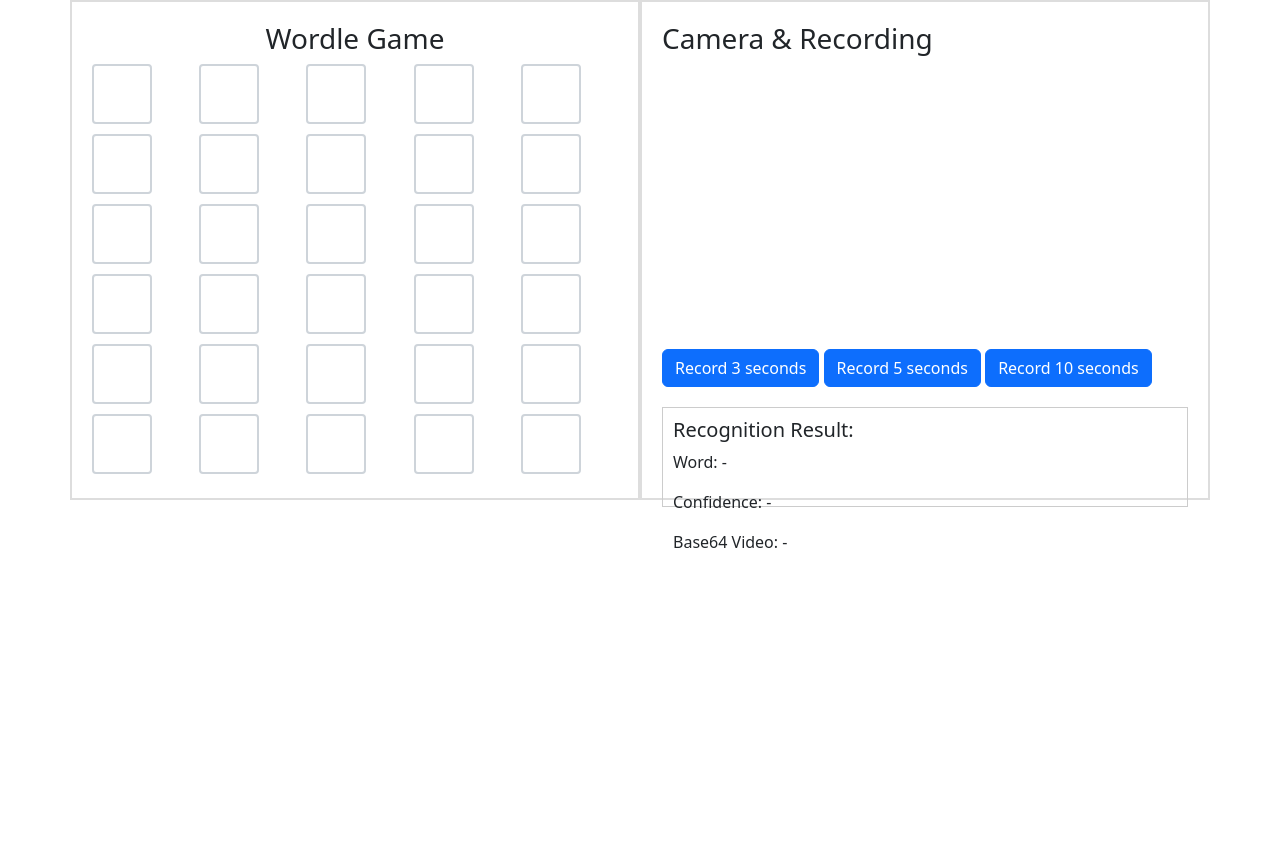
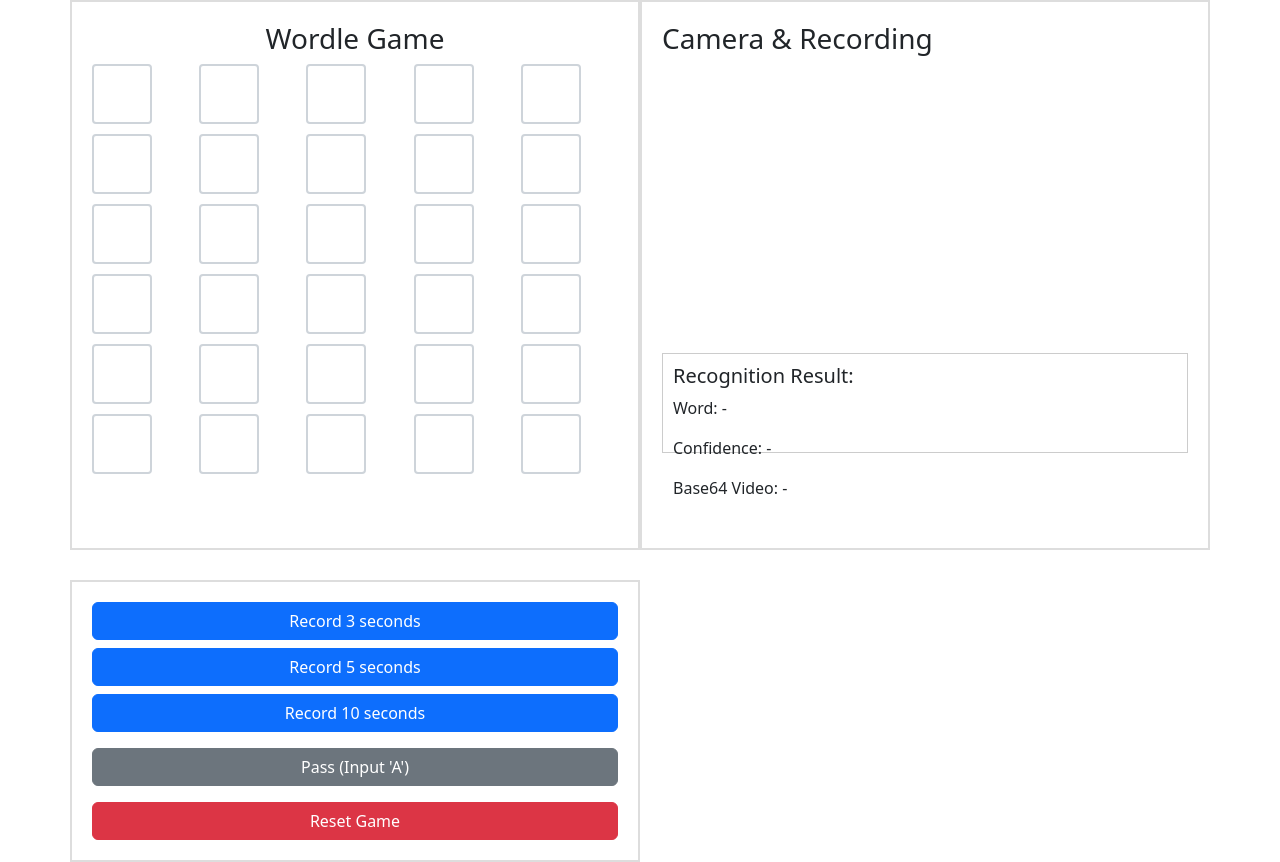
Before and after one commit to learnai2024-team3-project/slgame, a Django app: page / in a window 1280 px wide. Before the commit the page ends 548 px from the top, so only its background shows below. Run offline with Django 5.2, Linux system fonts and the light colour scheme.

Commit message:
完成遊戲功能

```diff
--- a/templates/index.html
+++ b/templates/index.html
@@ -10,14 +10,15 @@
         #wordle-game {
             border: 2px solid #ddd;
             padding: 20px;
-            height: 500px;
+            height: 550px; /* 增加50px */
             overflow-y: auto;
         }
 
         #camera-section {
             border: 2px solid #ddd;
             padding: 20px;
-            height: 500px;
+            height: 550px; /* 增加50px */
+            margin-bottom: 30px; /* 與按鈕框之間的距離 */
         }
 
         #result-display {
@@ -25,6 +26,11 @@
             border: 1px solid #ccc;
             padding: 10px;
             height: 100px;
+        }
+
+        #button-container {
+            border: 2px solid #ddd;
+            padding: 20px;
         }
 
         video {
@@ -89,11 +95,6 @@
                 <h3>Camera & Recording</h3>
                 <video id="camera" autoplay></video>
                 <div id="countdown"></div>
-                <div class="mt-3">
-                    <button class="btn btn-primary" onclick="startRecording(3)">Record 3 seconds</button>
-                    <button class="btn btn-primary" onclick="startRecording(5)">Record 5 seconds</button>
-                    <button class="btn btn-primary" onclick="startRecording(10)">Record 10 seconds</button>
-                </div>
                 <div id="result-display">
                     <h5>Recognition Result:</h5>
                     <p id="recognized-word">Word: -</p>
@@ -101,18 +102,30 @@
                     <p id="base64-video">Base64 Video: -</p>
                 </div>
             </div>
+
+            <!-- Button Container Section -->
+            <div class="col-md-6" id="button-container">
+                <div class="d-grid gap-2">
+                    <button class="btn btn-primary" onclick="startRecording(3)">Record 3 seconds</button>
+                    <button class="btn btn-primary" onclick="startRecording(5)">Record 5 seconds</button>
+                    <button class="btn btn-primary" onclick="startRecording(10)">Record 10 seconds</button>
+                    <button class="btn btn-secondary mt-2" onclick="passInput()">Pass (Input 'A')</button>
+                    <button class="btn btn-danger mt-2" onclick="resetGame()">Reset Game</button>
+                </div>
+            </div>
         </div>
     </div>
 
     <script>
-        const WORDS = ["apple", "bread", "crane", "frame", "grape"];
-        const answer = WORDS[Math.floor(Math.random() * WORDS.length)];
+        let WORDS = ["apple", "bread", "crane", "frame", "grape"];
+        let answer = WORDS[Math.floor(Math.random() * WORDS.length)];
         const board = document.getElementById('game-board');
         const message = document.getElementById('message');
         let currentRow = 0;
         let currentGuess = "";
 
         function createBoard() {
+            board.innerHTML = '';  // Clear the board before creating
             for (let i = 0; i < 30; i++) {
                 const box = document.createElement('div');
                 box.classList.add('letter-box');
@@ -152,6 +165,14 @@
                 currentRow++;
                 currentGuess = '';
             }
+        }
+
+        function resetGame() {
+            answer = WORDS[Math.floor(Math.random() * WORDS.length)];
+            currentRow = 0;
+            currentGuess = '';
+            message.textContent = '';
+            createBoard();
         }
 
         createBoard();
@@ -250,6 +271,14 @@
             };
             reader.readAsDataURL(blob);
         }
+
+        function passInput() {
+            currentGuess += 'a';
+            updateBoard();
+            if (currentGuess.length === 5) {
+                checkGuess();
+            }
+        }
     </script>
 </body>
 
```
